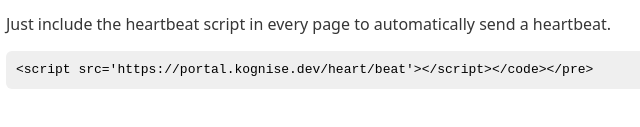
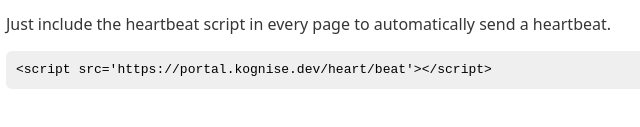
Before and after one commit to kognise/portal, a website: page heart/demo.html in a window 1280 px wide. Shown: the part 407-534 px from the top of the page, 234-874 px from the left. Drawn offline with nearby package versions, Linux system fonts and the light colour scheme.

Commit message:
Add heart to more things

```diff
--- a/heart/demo.html
+++ b/heart/demo.html
@@ -26,8 +26,8 @@
     <p>
       Just include the heartbeat script in every page to automatically send a heartbeat.
     </p>
-    <pre><code>&lt;script src='https://portal.kognise.dev/heart/beat'&gt;&lt;/script&gt;&lt;/code&gt;&lt;/pre&gt;</code></pre>
+    <pre><code>&lt;script src='https://portal.kognise.dev/heart/beat'&gt;&lt;/script&gt;</code></pre>
 
-    <script src='beat'></script>
+    <script src='/heart/beat'></script>
   </body>
 </html>
```
Also changed, not shown: default/index.html (+4 -1 lines), stats/static/index.html (+1 -0 lines).
